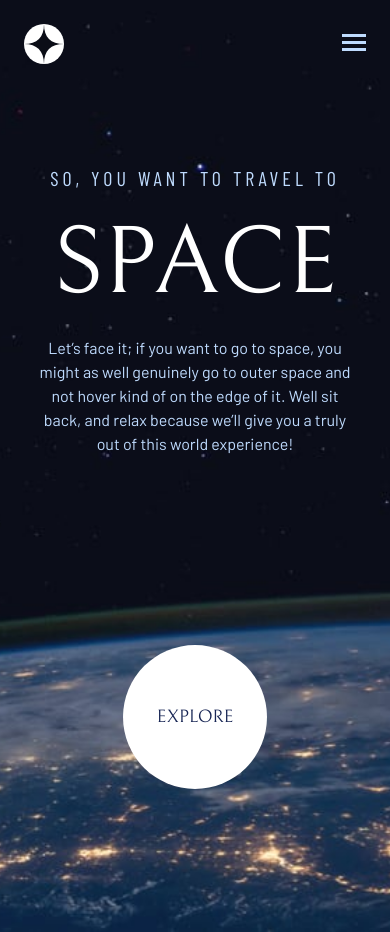
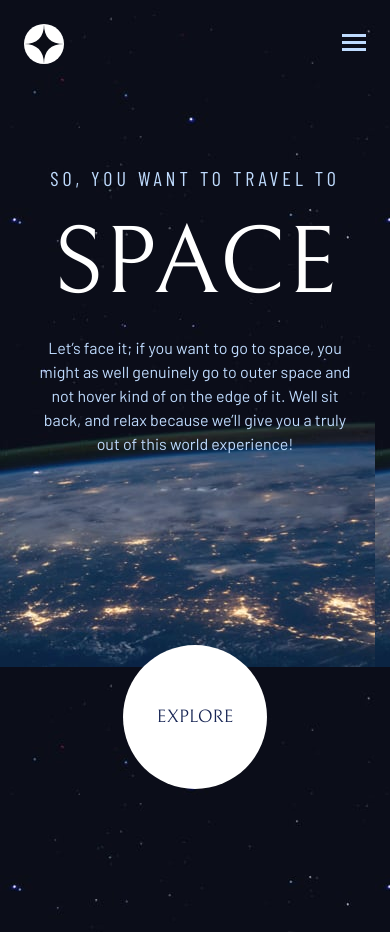
Before and after one commit to craffulz/space-figma-tailwind, a React (Vite) app in the folder space_web/: page / in a window 390 px wide. Built offline with nearby package versions, Linux system fonts and the light colour scheme.

Commit message:
workin on mobile bg bug

```diff
--- a/space_web/src/pages/home.jsx
+++ b/space_web/src/pages/home.jsx
@@ -7,7 +7,8 @@ const home = () => {
   return (
     <div
       className={`flex flex-col overflow-y-scroll md:overflow-hidden justify-between relative animate-fadeIn
-          bg-home_mobile md:bg-home_tablet lg:bg-home bg-fixed bg-cover bg-center w-full h-[932px] md:min-h-screen `}
+           w-full h-[932px] md:min-h-screen
+           bg-home_mobile md:bg-home_tablet lg:bg-home md:bg-cover`}
     >
       <ScrollRestoration />
       <NavbarPicker />
```
